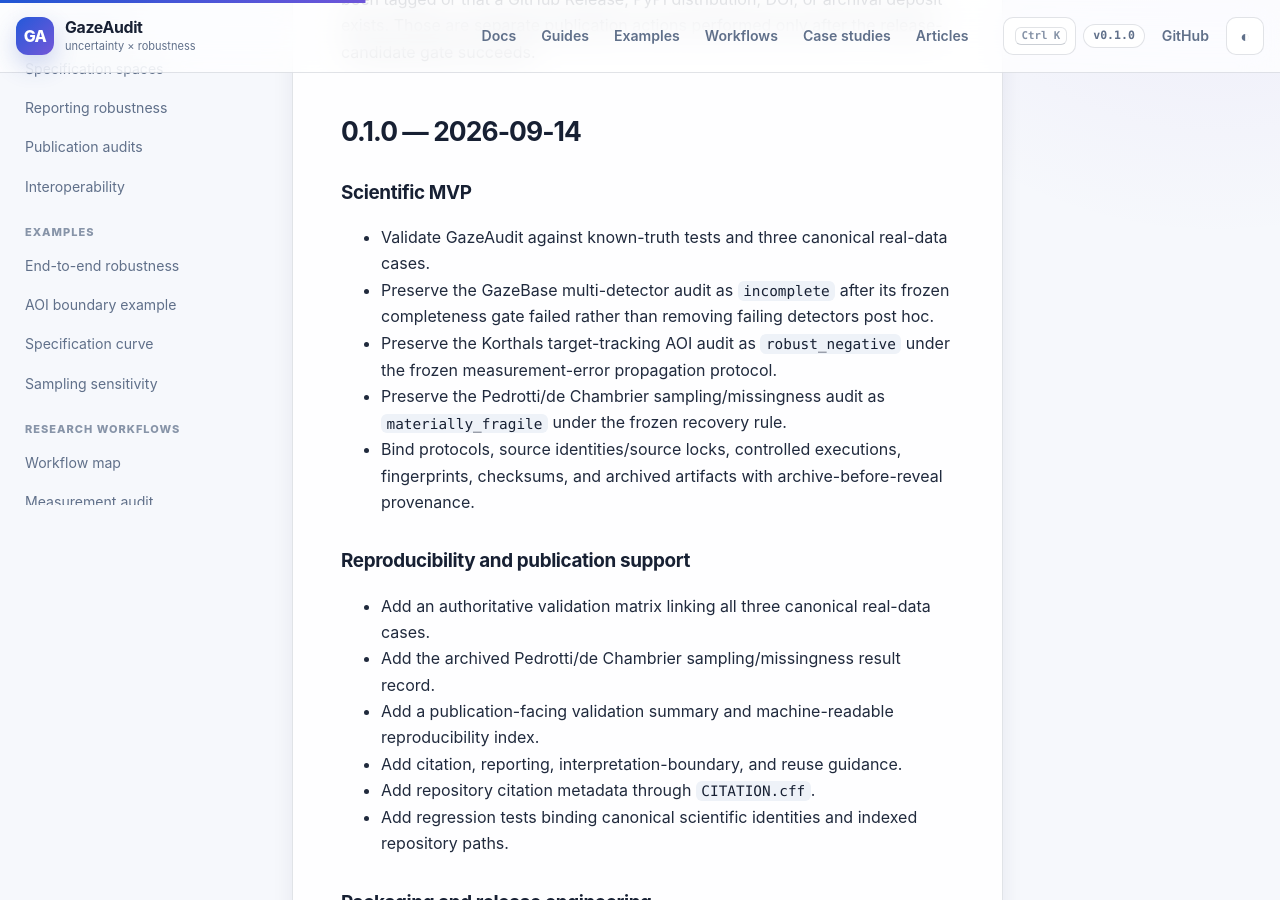
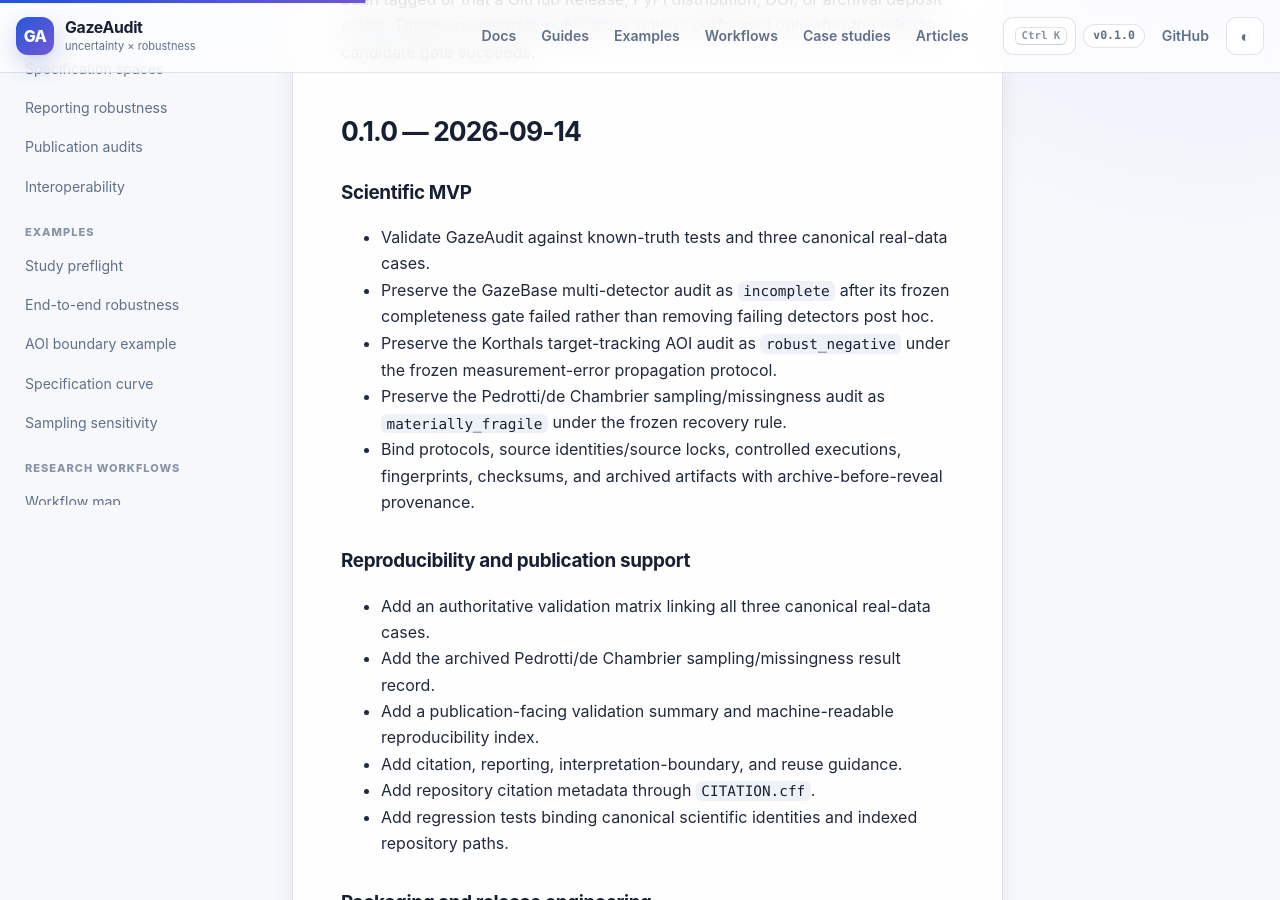
Before and after one commit to stefanosbalaskas/GazeAudit, a Jekyll site: the page built from CHANGELOG.md, in a window 1280 px wide and 900 px high, scrolled down 392 px. Built offline with Jekyll 4.4.1, drawn with Linux system fonts in a browser that asks for light colours; our own code applies the rules of GitHub Pages for plain Markdown files.

Commit message:
docs: add preflight example to sidebar

```diff
--- a/_layouts/default.html
+++ b/_layouts/default.html
@@ -94,6 +94,7 @@
             <a href="{{ '/docs/guides/interoperability/' | relative_url }}">Interoperability</a>
 
             <p class="nav-label">Examples</p>
+            <a href="{{ '/docs/examples/study-preflight/' | relative_url }}">Study preflight</a>
             <a href="{{ '/docs/examples/end-to-end-robustness/' | relative_url }}">End-to-end robustness</a>
             <a href="{{ '/docs/examples/aoi-boundary/' | relative_url }}">AOI boundary example</a>
             <a href="{{ '/docs/examples/specification-curve/' | relative_url }}">Specification curve</a>
```
